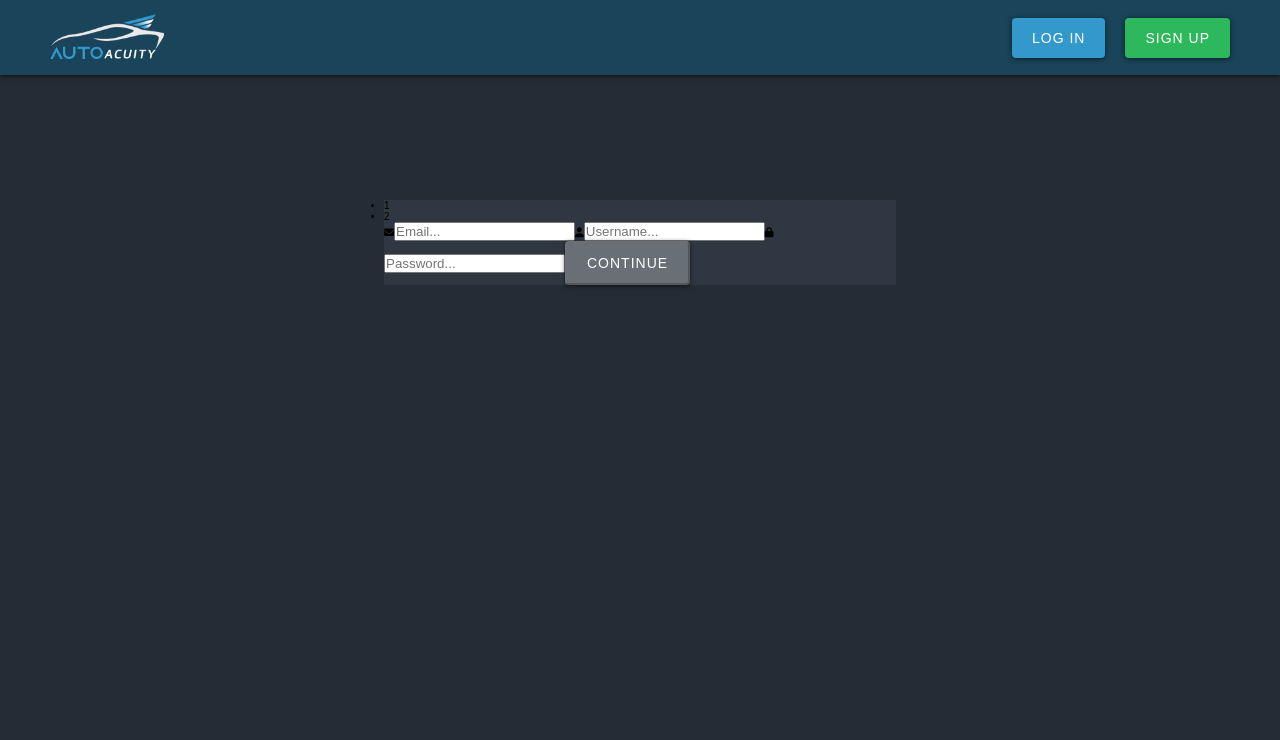
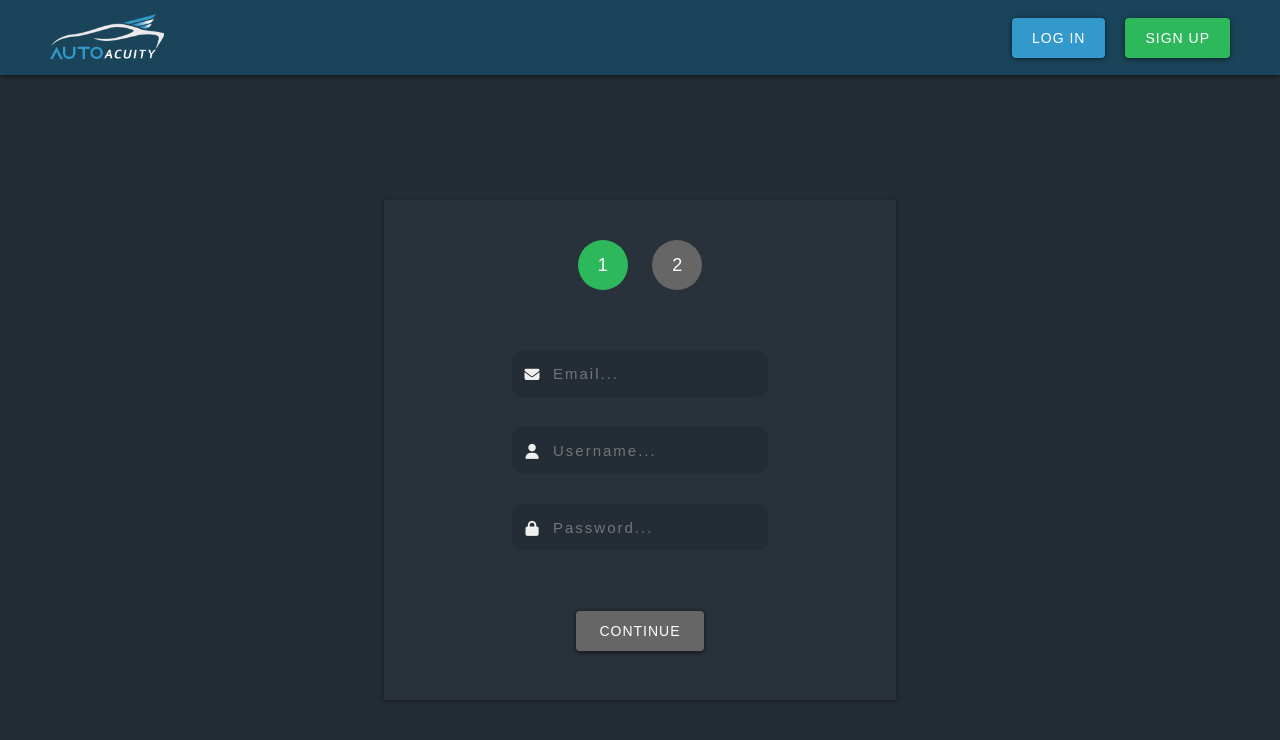
Before and after one commit to nicholas-patterson/dealer-crm, a React (Create React App) app: page /signup in a window 1280 px wide. Shown: the top 740 px of the page. Built offline with nearby package versions, Linux system fonts and the light colour scheme.

Commit message:
:sparkles: adds scss for main form and step one form basic layout of how form will be
adds scss for main form and step one form basic layout of how form will be

```diff
--- a/src/sass/pages/_signupform.scss
+++ b/src/sass/pages/_signupform.scss
@@ -2,7 +2,105 @@
   width: 40%;
   margin: 20rem auto;
 
+  // Main Form (SignUoForm.js)
   & .form {
-    background: #2f3842;
+    background: rgba(47, 55, 66, 0.486);
+    box-shadow: 0 1px 5px rgba(0, 0, 0, 0.445);
+    width: 100%;
+    height: 50rem;
+    &__stepper {
+      padding: 2rem;
+      margin-bottom: 2rem;
+      &--unorderedlist {
+        list-style-type: none;
+        display: flex;
+        padding: 2rem;
+        width: 40%;
+        margin: 0 auto;
+      }
+      &--item {
+        color: #fff;
+        font-size: 1.2rem;
+        margin: 0 auto;
+        width: 5rem;
+        height: 5rem;
+        line-height: 5rem;
+        text-align: center;
+        border-radius: 2.5rem;
+        font-size: 1.8rem;
+
+        &.one {
+          background: #2eb85c;
+        }
+
+        &.dark {
+          background: #666;
+        }
+
+        &.two {
+          background: #2eb85c;
+        }
+
+        &.dark {
+          background: #666;
+        }
+      }
+    }
   }
 }
+
+// StepOne Form (StepOne.js)
+.stepOne {
+  display: flex;
+  flex-direction: column;
+  text-align: center;
+
+  & .icon {
+    position: absolute;
+    padding: 1rem;
+    min-width: 4rem;
+    font-size: 1.5rem;
+    margin-right: 2rem;
+    margin-top: 0.7rem;
+    color: #efefef;
+  }
+
+  & input[type] {
+    width: 50%;
+    padding: 1.4rem;
+    font-size: 1.5rem;
+    border-radius: 1rem;
+    border: 1px solid $background;
+    padding-left: 4rem;
+    background: $background;
+    letter-spacing: 0.2rem;
+    color: #e4e4e4;
+    &:not(last-child) {
+      margin-bottom: 3rem;
+    }
+  }
+
+  & .disabledBtn {
+    width: 25%;
+    display: block;
+    margin: 0 auto;
+    background: #666;
+    border: none;
+    margin-top: 3rem;
+    box-shadow: 0 1px 5px rgba(0, 0, 0, 0.65);
+    transition: background 200ms ease-in-out;
+    cursor: not-allowed;
+    pointer-events: none;
+  }
+
+  & .continueBtn {
+    width: 25%;
+    display: block;
+    margin: 0 auto;
+    background: #2eb85c;
+    border: none;
+    margin-top: 3rem;
+    box-shadow: 0 1px 5px rgba(0, 0, 0, 0.65);
+    transition: background 200ms ease-in-out;
+  }
+}
```
